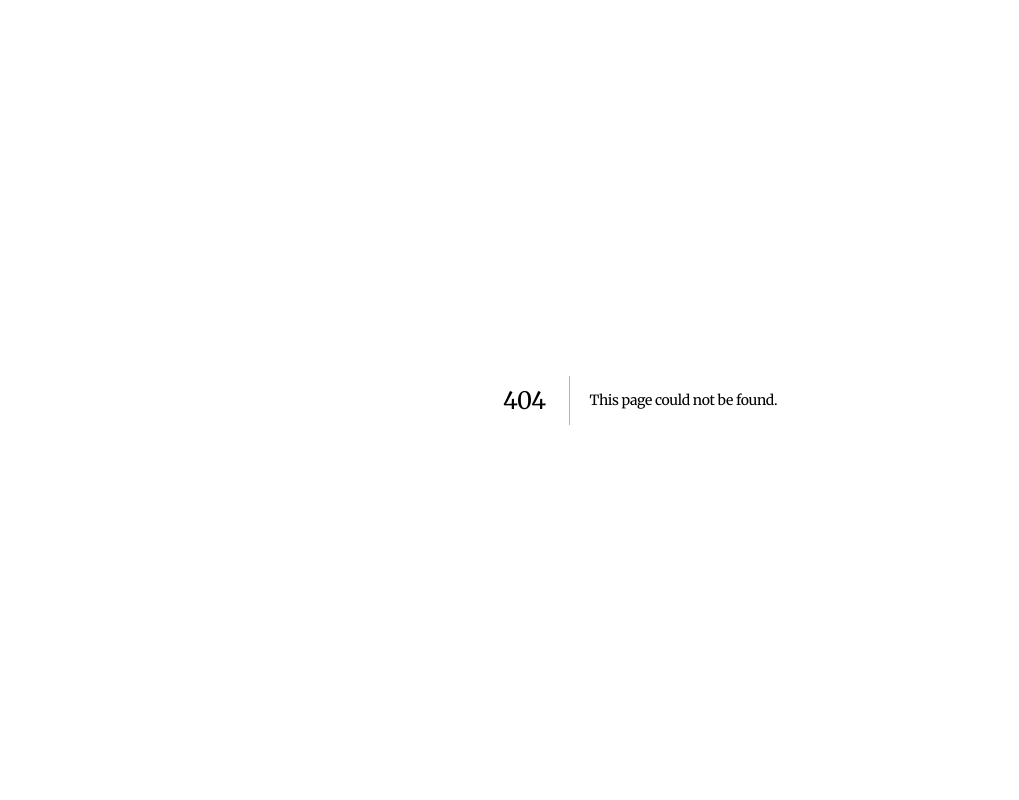
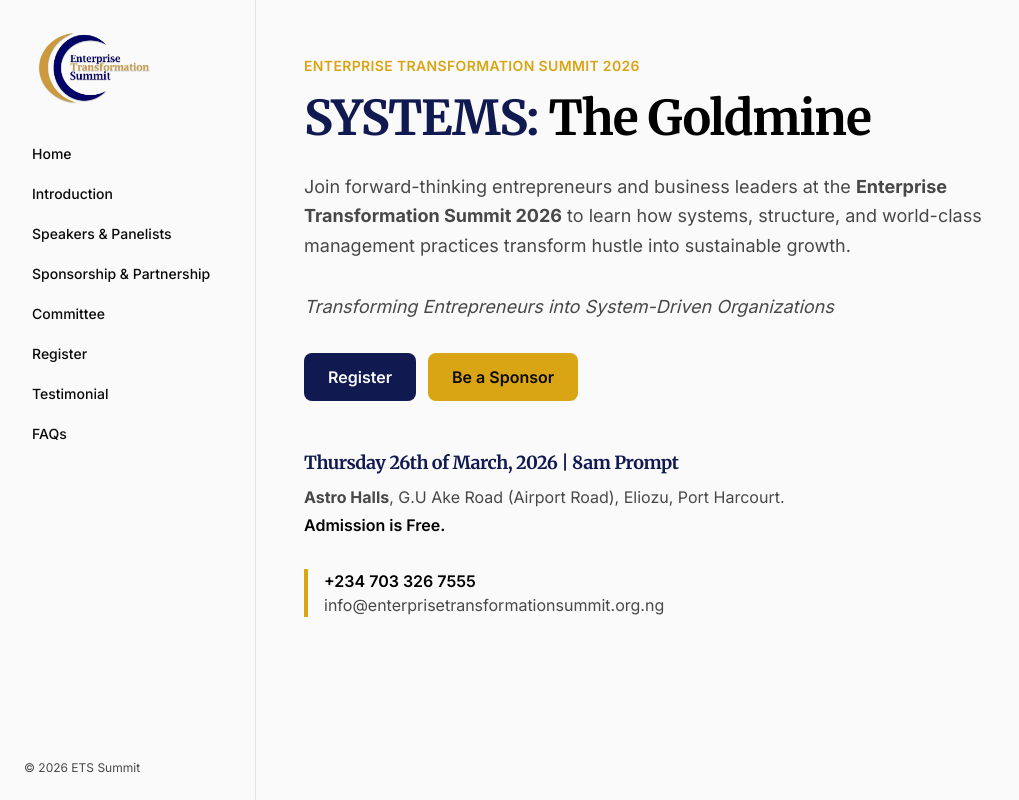
Before and after one commit to A-Melah/et-summit, a Next.js app: page /landing.tsx in a window 1280 px wide. Before the commit this address had no page. Shown: the whole page, without its empty margins (0-1019 px from the left). Built offline with nearby package versions, Linux system fonts and the light colour scheme.

Commit message:
feat: add landing page

```diff
--- a/app/globals.css
+++ b/app/globals.css
@@ -2,7 +2,7 @@
 
 :root {
   --background: oklch(0.985 0 0);
-  --foreground: oklch(0.145 0 0);
+  --foreground: oklch(0.25 0.1 270)2;
   --card: oklch(1 0 0);
     --card-foreground: oklch(0.145 0 0);
     --popover: oklch(1 0 0);
@@ -79,7 +79,6 @@
   --color-strategic-gold: var(--secondary);
 }
 
-
 @layer base {
   h1,
   h2,
--- /dev/null
+++ b/app/landing.tsx/page.tsx
@@ -0,0 +1,9 @@
+import LandingPage from '@/components/LandingPage'
+
+const Landing = () => {
+  return (
+    <LandingPage />
+  )
+}
+
+export default Landing
--- a/app/page.tsx
+++ b/app/page.tsx
@@ -1,9 +1,9 @@
+import Landing from "./landing.tsx/page";
 
 export default function Home() {
   return (
     <div>
-    <h1 className="text-3xl font-bold">Welcome to the Enterprise Transformation Summit</h1>
-    <p>Join us for an inspiring event where industry leaders and innovators come together to explore the future of enterprise transformation.</p>
+      <Landing />
     </div>
   );
 }
--- /dev/null
+++ b/components/LandingPage.tsx
@@ -0,0 +1,113 @@
+"use client";
+
+import { useState } from "react";
+import Image from "next/image";
+import Sidebar from "./Sidebar";
+
+const LandingPage = () => {
+  const [sidebarOpen, setSidebarOpen] = useState(false);
+
+  return (
+    <div className="min-h-screen bg-background text-foreground">
+      {/* Fixed Transparent Mobile Navbar */}
+      <header
+        className="
+          fixed top-0 inset-x-0 z-50
+          flex items-center justify-between
+          px-4 py-4
+          md:hidden
+          bg-background/10
+          backdrop-blur-sm
+        "
+      >
+        <Image
+          src="/ets-logo.png"
+          alt="ETS Summit Logo"
+          width={120}
+          height={52}
+          priority
+        />
+
+        <button
+          onClick={() => setSidebarOpen(true)}
+          aria-label="Open menu"
+          className="p-2 rounded-md hover:bg-muted transition"
+        >
+          <div className="space-y-1.5">
+            <span className="block h-0.5 w-6 bg-secondary" />
+            <span className="block h-0.5 w-6 bg-secondary" />
+            <span className="block h-0.5 w-6 bg-secondary" />
+          </div>
+        </button>
+      </header>
+
+      {/* Sidebar */}
+      <Sidebar isOpen={sidebarOpen} onClose={() => setSidebarOpen(false)} />
+
+      {/* Main Content */}
+      <main
+        className="
+          pt-20 md:pt-0
+          md:ml-64
+          min-h-screen
+          md:h-screen md:overflow-y-auto
+        "
+      >
+        <div className="px-4 py-8 sm:px-6 md:px-12 md:py-14">
+          <div className="max-w-3xl">
+            <p className="text-secondary font-semibold mb-3 uppercase text-sm tracking-wide">
+              Enterprise Transformation Summit 2026
+            </p>
+
+            <h1 className="text-3xl sm:text-4xl md:text-5xl font-bold mb-6 leading-tight">
+              <span className="text-primary">SYSTEMS:</span>{" "}
+              <span>The Goldmine</span>
+            </h1>
+
+            <p className="text-muted-foreground mb-8 leading-relaxed text-base sm:text-lg">
+              Join forward-thinking entrepreneurs and business leaders at
+              the <strong className="text-foreground">Enterprise Transformation Summit 2026</strong> to learn how systems,
+              structure, and world-class management practices transform hustle into sustainable growth.
+            </p>
+
+            <p className="text-muted-foreground mb-8 leading-relaxed text-base sm:text-lg italic">
+                Transforming Entrepreneurs into System-Driven Organizations
+            </p>
+
+            <div className="flex flex-col sm:flex-row gap-3 mb-12">
+              <button className="bg-primary text-primary-foreground px-6 py-3 rounded-lg font-semibold hover:opacity-90 transition">
+                Register
+              </button>
+
+              <button className="bg-secondary text-secondary-foreground px-6 py-3 rounded-lg font-semibold hover:opacity-90 transition">
+                Be a Sponsor
+              </button>
+            </div>
+
+            <div className="mb-8">
+              <h2 className="text-primary font-bold text-lg mb-2">
+                Thursday 26th of March, 2026 | 8am Prompt
+              </h2>
+
+              <p className="text-muted-foreground mb-1">
+                <strong className="text-foreground">Astro Halls</strong>, G.U Ake
+                Road (Airport Road), Eliozu, Port Harcourt.
+              </p>
+
+              <p className="font-semibold">Admission is Free.</p>
+            </div>
+
+            <div className="border-l-4 border-secondary pl-4">
+              <p className="font-semibold">+234 703 326 7555</p>
+              <p className="text-muted-foreground">
+                info@enterprisetransformationsummit.org.ng
+              </p>
+            </div>
+          </div>
+        </div>
+      </main>
+    </div>
+  );
+};
+
+export default LandingPage;
--- /dev/null
+++ b/components/Sidebar.tsx
@@ -0,0 +1,87 @@
+"use client";
+
+import Image from "next/image";
+
+type SidebarProps = {
+  isOpen: boolean;
+  onClose: () => void;
+};
+
+const Sidebar = ({ isOpen, onClose }: SidebarProps) => {
+  return (
+    <>
+      {/* Overlay (mobile only) */}
+      <div
+        onClick={onClose}
+        className={`
+          fixed inset-0 z-40 bg-black/40
+          transition-opacity duration-500
+          md:hidden
+          ${isOpen ? "opacity-100" : "pointer-events-none opacity-0"}
+        `}
+      />
+
+      {/* Sidebar */}
+      <aside
+        className={`
+          fixed top-0 z-50 h-screen w-64
+          bg-sidebar text-sidebar-foreground
+          border-sidebar-border
+
+          /* Mobile: slide from right */
+          right-0 border-l
+          transform transition-transform duration-500 ease-in-out
+          ${isOpen ? "translate-x-0" : "translate-x-full"}
+
+          /* Desktop: fixed on left */
+          md:left-0 md:right-auto md:border-l-0 md:border-r
+          md:translate-x-0 md:transition-none
+        `}
+      >
+        {/* Logo */}
+        <div className="px-6 py-6">
+          <Image
+            src="/ets-logo.png"
+            alt="ETS Summit Logo"
+            width={140}
+            height={64}
+            priority
+          />
+        </div>
+
+        {/* Navigation */}
+        <nav className="px-4 space-y-1">
+          {[
+            "Home",
+            "Introduction",
+            "Speakers & Panelists",
+            "Sponsorship & Partnership",
+            "Committee",
+            "Register",
+            "Testimonial",
+            "FAQs",
+          ].map((item) => (
+            <a
+              key={item}
+              href="#"
+              className="
+                block rounded-md px-4 py-2 text-sm font-medium
+                hover:bg-sidebar-accent hover:text-sidebar-accent-foreground
+                transition-colors
+              "
+            >
+              {item}
+            </a>
+          ))}
+        </nav>
+
+        {/* Footer */}
+        <div className="absolute bottom-0 w-full px-6 py-6 text-xs text-muted-foreground">
+          © 2026 ETS Summit
+        </div>
+      </aside>
+    </>
+  );
+};
+
+export default Sidebar;
```
Also changed, not shown: 1 other file (tests, documents, lock files or other folders). Lines whose indentation alone changed are shown as unchanged.
